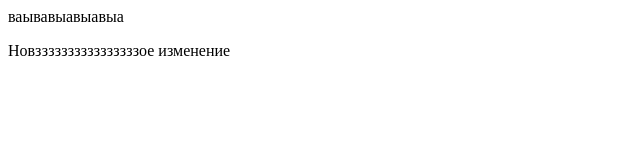
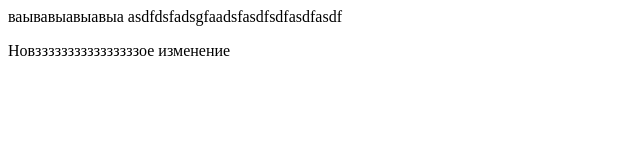
Before and after one commit to akyrusha/test, a plain HTML site: page index.html in a window 1280 px wide. Shown: the whole page, without its empty margins (0-640 px from the left). Drawn offline with Linux system fonts and the light colour scheme.

Commit message:
Update index.html

```diff
--- a/index.html
+++ b/index.html
@@ -6,7 +6,7 @@
 </head>
 <body>
 ваывавыавыавыа
-
+asdfdsfadsgfaadsfasdfsdfasdfasdf
 <p>Новззззззззззззззззое изменение</p>
 </body>
 </html>
```
